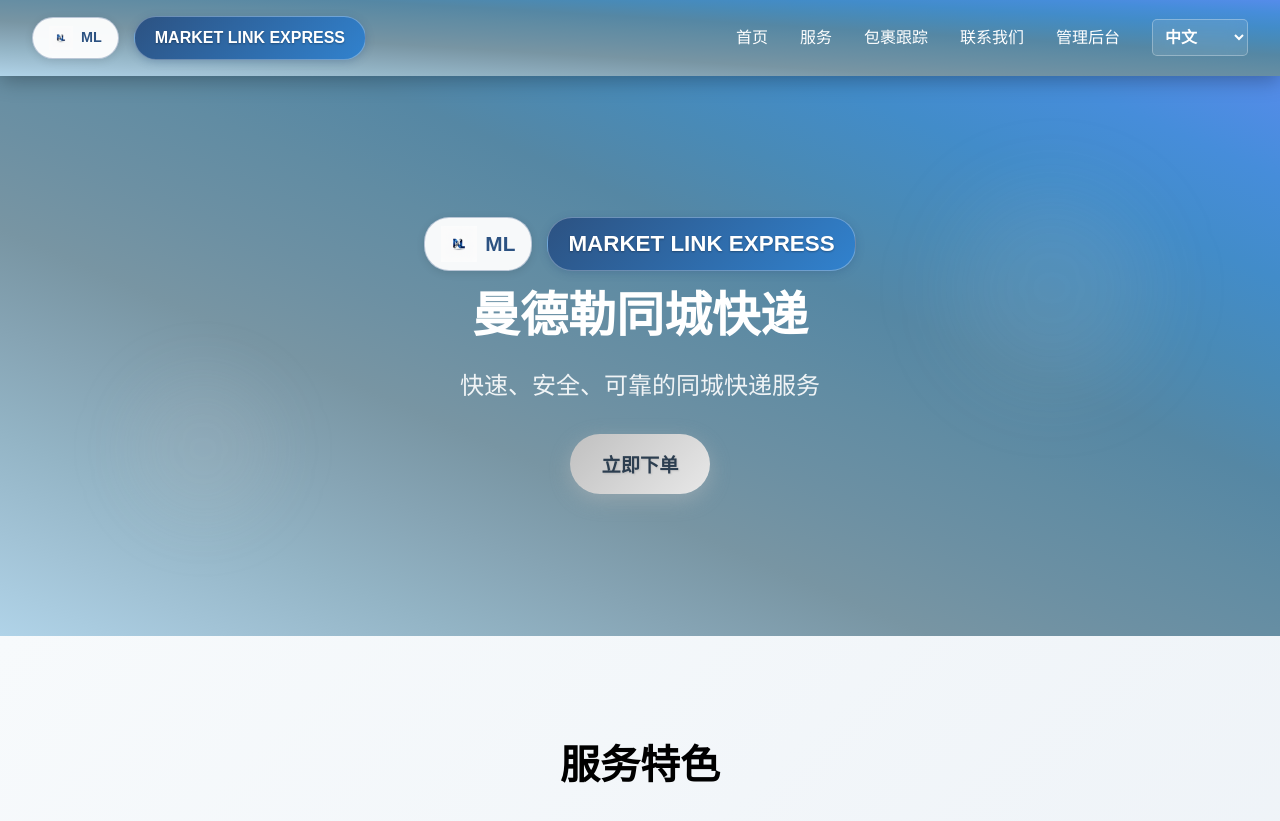
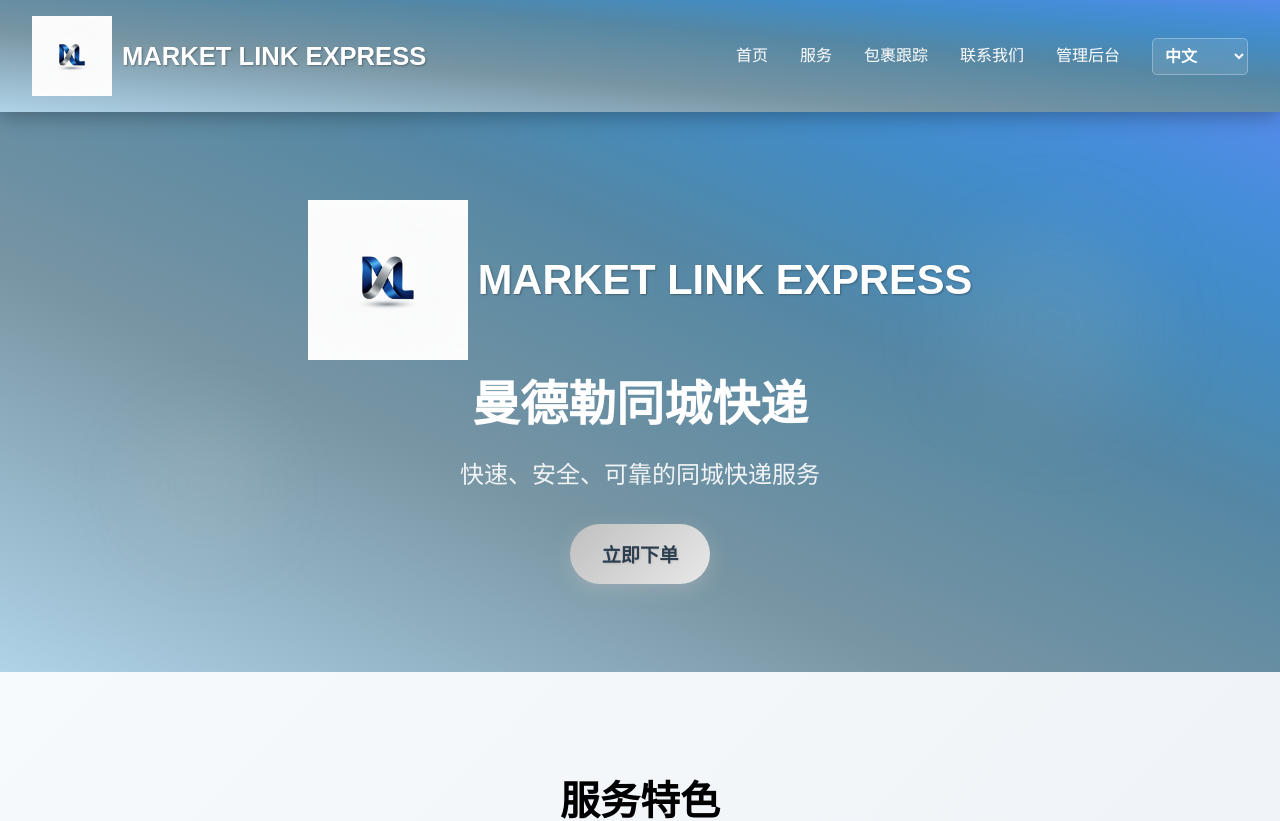
Before and after one commit to huangdelun16-lgtm/ml-express, a React (Create React App) app: page / in a window 1280 px wide. Shown: the top 821 px of the page. Built offline with nearby package versions, Linux system fonts and the light colour scheme; no server answers; the database is empty; the HTML template or start-up script is replaced by a standard one.

Commit message:
Revert logo to original horizontal layout

```diff
--- a/src/pages/HomePage.tsx
+++ b/src/pages/HomePage.tsx
@@ -420,9 +420,8 @@ const HomePage: React.FC = () => {
       <div
         style={{
           display: 'flex',
-          flexDirection: 'row',
           alignItems: 'center',
-          gap: '15px',
+          gap: '10px',
           cursor: 'pointer',
           transition: 'opacity 0.3s ease'
         }}
@@ -430,49 +429,24 @@ const HomePage: React.FC = () => {
         onMouseOver={(e) => e.currentTarget.style.opacity = '0.8'}
         onMouseOut={(e) => e.currentTarget.style.opacity = '1'}
       >
-        {/* LOGO药丸标签 */}
+        {/* LOGO图片 */}
+        <img
+          src="/logo.png"
+          alt="ML Express Logo"
+          style={{
+            width: logoSize,
+            height: logoSize,
+            objectFit: 'contain'
+          }}
+        />
+
+        {/* 公司名称 - 放大字体2号 */}
         <div style={{
-          display: 'flex',
-          alignItems: 'center',
-          justifyContent: 'center',
-          background: 'rgba(255, 255, 255, 0.95)',
-          color: '#2c5282',
-          padding: '8px 16px',
-          borderRadius: '25px',
-          border: '1px solid rgba(44, 82, 130, 0.3)',
-          boxShadow: '0 2px 8px rgba(0, 0, 0, 0.1)',
-          fontSize: size === 'small' ? '0.9rem' : size === 'large' ? '1.3rem' : '1.1rem',
+          color: 'white',
+          fontSize: size === 'small' ? '1.6rem' : size === 'large' ? '2.6rem' : '2.2rem', // 每个尺寸都放大2号
           fontWeight: 'bold',
-          whiteSpace: 'nowrap'
-        }}>
-          <img
-            src="/logo.png"
-            alt="ML Express Logo"
-            style={{
-              width: size === 'small' ? '24px' : size === 'large' ? '36px' : '30px',
-              height: size === 'small' ? '24px' : size === 'large' ? '36px' : '30px',
-              objectFit: 'contain',
-              marginRight: '8px'
-            }}
-          />
-          ML
-        </div>
-
-        {/* 公司名称药丸标签 */}
-        <div style={{
-          display: 'flex',
-          alignItems: 'center',
-          justifyContent: 'center',
-          background: 'linear-gradient(135deg, #2c5282 0%, #3182ce 100%)',
-          color: 'white',
-          padding: '8px 20px',
-          borderRadius: '25px',
-          border: '1px solid rgba(255, 255, 255, 0.3)',
-          boxShadow: '0 2px 8px rgba(44, 82, 130, 0.3)',
-          fontSize: size === 'small' ? '1.0rem' : size === 'large' ? '1.4rem' : '1.2rem',
-          fontWeight: 'bold',
-          whiteSpace: 'nowrap',
-          textShadow: '0 1px 2px rgba(0, 0, 0, 0.3)'
+          textShadow: '1px 1px 2px rgba(0,0,0,0.3)',
+          whiteSpace: 'nowrap' // 防止文字换行
         }}>
           MARKET LINK EXPRESS
         </div>
```
